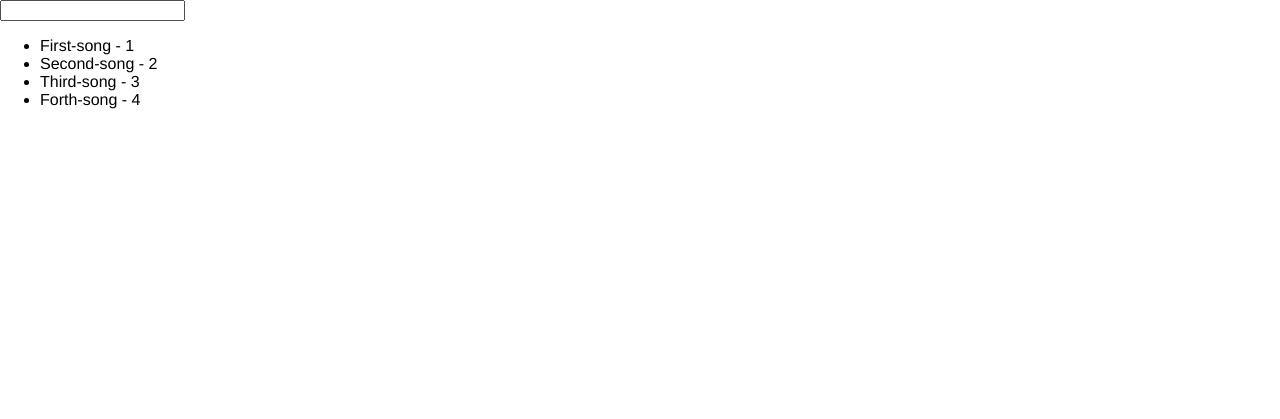
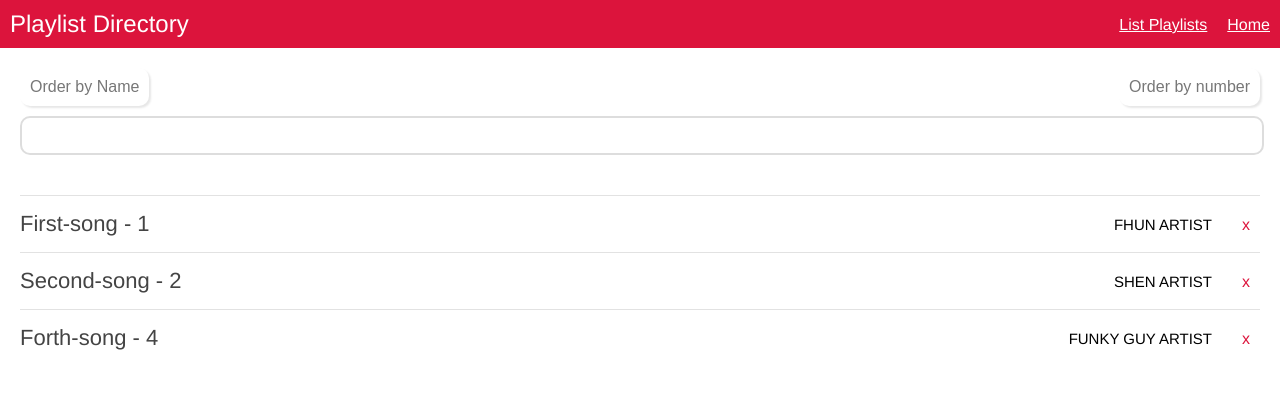
Before and after one commit to YunDobi/First_AngularJS, a plain HTML site: page playlist/index.html in a window 1280 px wide. Drawn offline with nearby package versions, Linux system fonts and the light colour scheme.

Commit message:
ng-click

```diff
--- a/playlist/app/app.js
+++ b/playlist/app/app.js
@@ -2,27 +2,38 @@ let MyPlayListApp = angular.module('myPlayList', []);
 
 MyPlayListApp.controller('PlaylistController',["$scope", function($scope) {
   $scope.message = "Hello AngularJS";
+
+  $scope.removePlayList = function(playlist) {
+    let removePlayList = $scope.playlists.indexOf(playlist);
+    $scope.playlists.splice(removePlayList, 1);
+    console.log($scope.playlists)
+  };
 
   $scope.playlists = [
     {
       name: "First-song",
       artist: "Fhun",
       number: 1,
+      playable: true
     },
     {
       name: "Second-song",
       artist: "Shen",
       number: 2,
+      playable: true
     },
     {
       name: "Third-song",
       artist: "Tom",
       number: 3,
+      playable: false
     },
     {
       name: "Forth-song",
       artist: "Funky guy",
       number: 4,
+      playable: true
     }
   ];
+
 }]);
--- a/playlist/content/style.css
+++ b/playlist/content/style.css
@@ -11,11 +11,11 @@ h1,h2,h3{
   margin: 0;
 }
 
-.belt{
+.artist{
   padding: 5px 10px;
   border-radius: 10px;
   margin-left: 5px;
-  color: #fff;
+  color: black;
   font-size: 15px;
   text-transform: uppercase;
 }
--- /dev/null
+++ b/playlist/header.html
@@ -0,0 +1,7 @@
+<div id="menu-bar">
+  <h1>Playlist Directory</h1>
+  <ul>
+    <li><a href="">Home</a></li>
+    <li><a href="">List Playlists</a></li>
+  </ul>
+</div>
--- a/playlist/index.html
+++ b/playlist/index.html
@@ -9,14 +9,22 @@
   <link rel="stylesheet" href="./content/style.css">
   <title>practice playlist</title>
 </head>
-<!-- The "ngInit" directive allows you to evaluate an expression in the current scope. -->
-  <body ng-controller="PlaylistController">
-    <input type="text" ng-model="search">
-    <ul>
-      <li ng-repeat="playlist in playlists | orderBy: 'number' | filter: search">
-        {{playlist.name}} - {{playlist.number | number}}
-      </li>
-    </ul>
+  <body>
+    <header ng-include="'header.html'"></header>
+    <div class="content">
+      <div ng-controller="PlaylistController">
+        <button ng-click="order = 'name'">Order by Name</button>
+        <button ng-click="order = 'number'">Order by number</button>
+        <input type="text" ng-model="search">
+        <ul>
+          <li ng-repeat="playlist in playlists | orderBy: order | filter: search" ng-show="playlist.playable">
+            <h3>{{playlist.name}} - {{playlist.number | number}}</h3>
+            <div class="remove" ng-click="removePlayList(playlist)">x</div>
+            <span class="artist">{{playlist.artist}} artist</span>
+          </li>
+        </ul>
+      </div>
 
+    </div>
   </body>
 </html>
```
